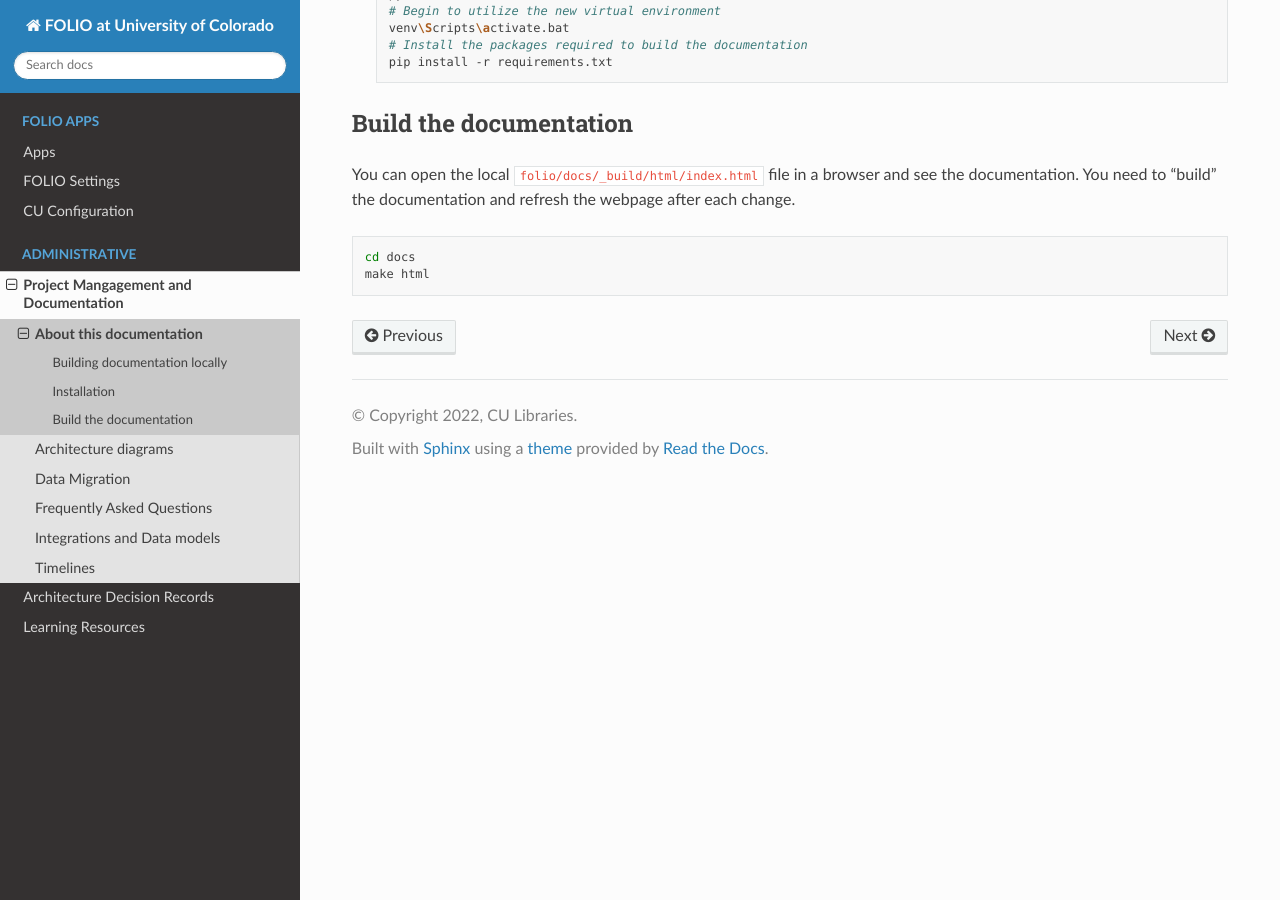
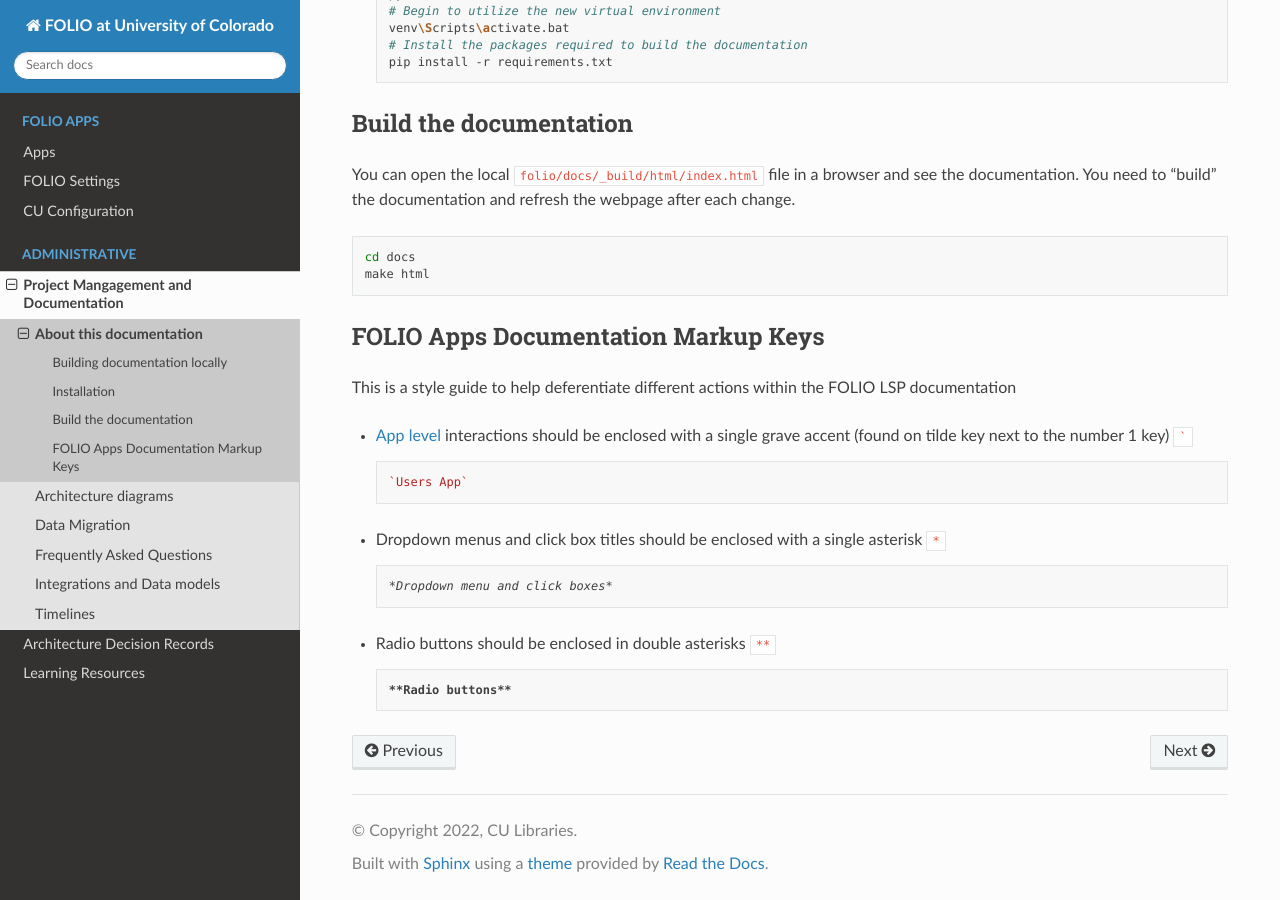
Before and after one commit to culibraries/folio, a Sphinx documentation site: the page built from docs/admin/about-docs.md, in a window 1280 px wide and 900 px high, scrolled down 1068 px. Built offline with Sphinx 7.4.7 and the Read the Docs theme 2.0.0, drawn with Linux system fonts in a browser that asks for light colours.

Commit message:
Update to about-docs concerning Markup Keys (#221)
Co-authored-by: jwfuller <jwfuller@users.noreply.github.com>

````diff
--- a/docs/admin/about-docs.md
+++ b/docs/admin/about-docs.md
@@ -58,3 +58,25 @@
 cd docs
 make html
 ```
+
+## FOLIO Apps Documentation Markup Keys
+
+This is a style guide to help deferentiate different actions within the FOLIO LSP documentation
+
+- [App level](/apps/index) interactions should be enclosed with a single grave accent (found on tilde key next to the number 1 key) `` ` ``
+
+    ```md
+    `Users App`
+    ```
+
+- Dropdown menus and click box titles should be enclosed with a single asterisk `*`
+
+    ```md
+    *Dropdown menu and click boxes*
+    ```
+
+- Radio buttons should be enclosed in double asterisks `**`
+
+    ```md
+    **Radio buttons**
+    ```
````
